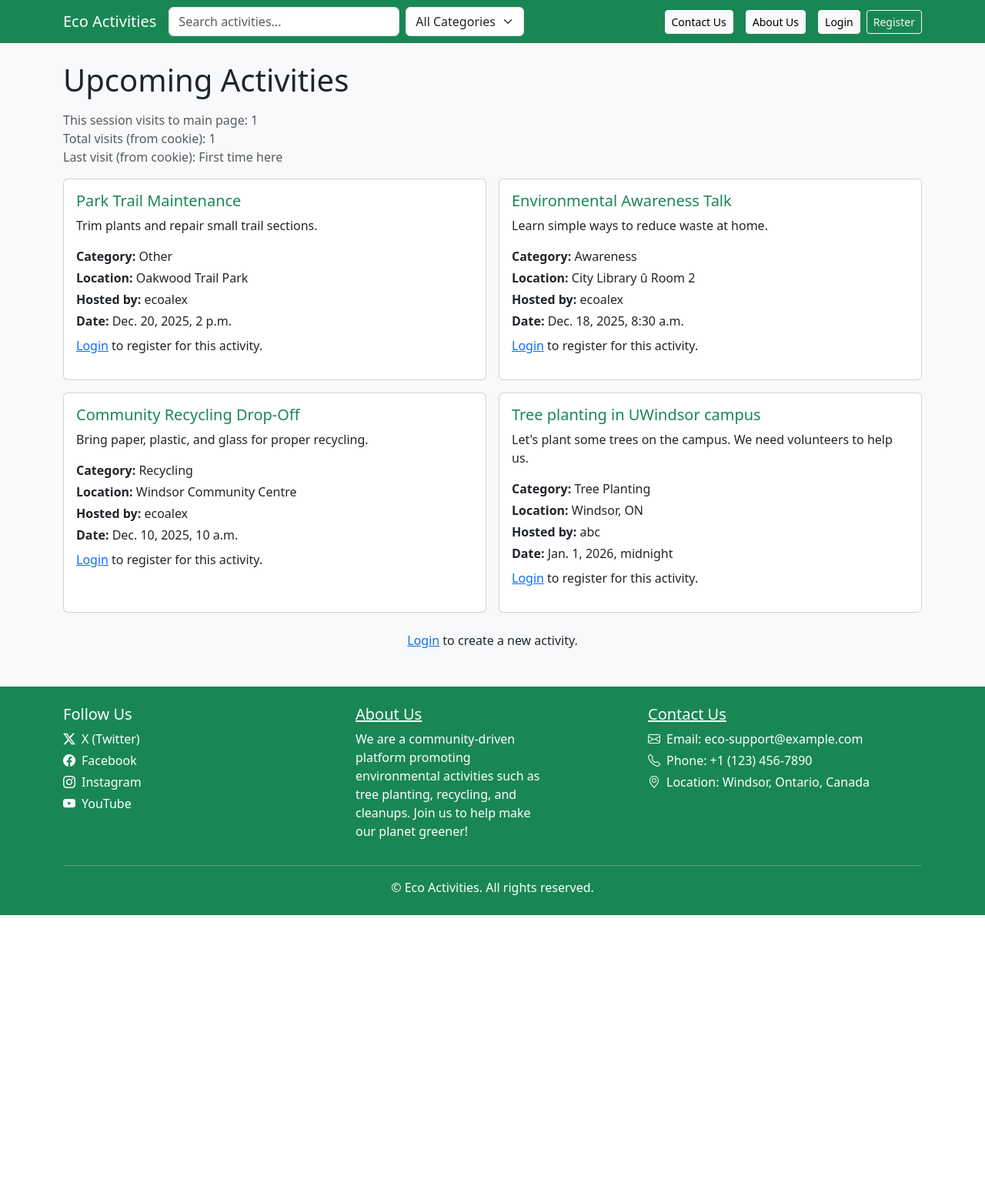
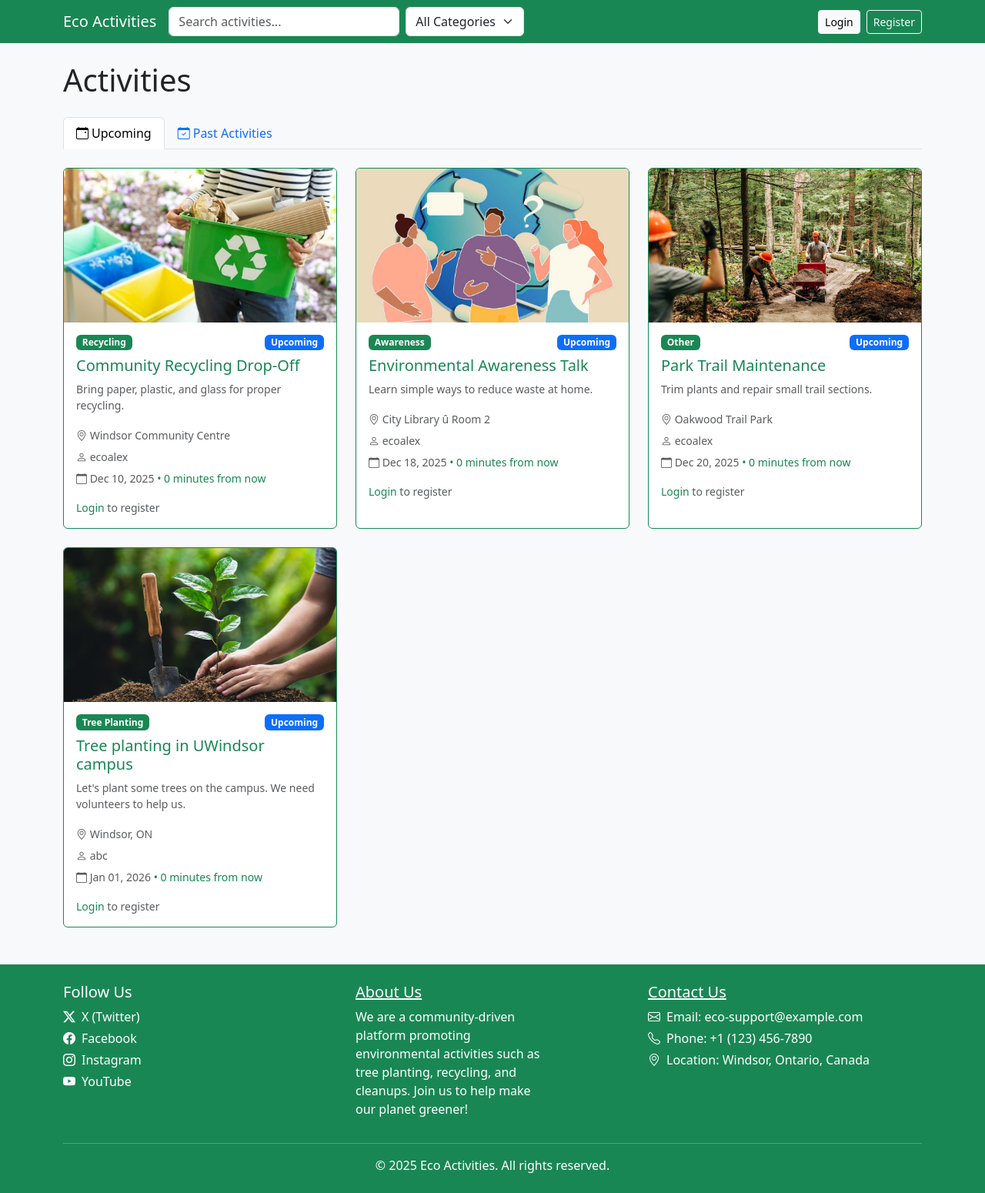
Before and after one commit to Yiheng-Gao/Environmental-Activity-Information-Website, a Django app: page /activities/ in a window 1280 px wide. Shown: the whole page at 77% size. Before the commit the page ends 1189 px from the top, so only its background shows below. Run offline with Django 5.2, Linux system fonts and the light colour scheme; data comes from the database, SQL or seed files in the repository.

Commit message:
Improve activity list with card layout, date filtering, and login form enhancements

```diff
--- a/Environmental_Activity_Information_Website/settings.py
+++ b/Environmental_Activity_Information_Website/settings.py
@@ -134,5 +134,5 @@ MEDIA_ROOT = os.path.join(BASE_DIR, 'media')
 
 TEMPLATES[0]['DIRS'] = [BASE_DIR / 'templates']
 
-LOGIN_REDIRECT_URL = 'activity_list'
+LOGIN_REDIRECT_URL = 'home'
 LOGOUT_REDIRECT_URL = 'home'
--- a/main/templates/main/activity_list.html
+++ b/main/templates/main/activity_list.html
@@ -1,50 +1,103 @@
 {% extends 'main/base.html' %}
 {% block title %}Activities · Eco Activities{% endblock %}
 {% block content %}
-<h1 class="mb-3">
+
+<div class="d-flex justify-content-between align-items-center mb-4">
+    <h1 class="mb-0">Activities</h1>
+    {% if user.is_authenticated %}
+        <a href="{% url 'activity_create' %}" class="btn btn-success">
+            <i class="bi bi-plus-circle me-1"></i>Create Activity
+        </a>
+    {% endif %}
+</div>
+
+<ul class="nav nav-tabs mb-4">
+    <li class="nav-item">
+        <a class="nav-link {% if date_filter == 'upcoming' or not date_filter %}active{% endif %}"
+           href="{% url 'activity_list' %}?date_filter=upcoming{% if query %}&q={{ query }}{% endif %}{% if category_filter %}&category={{ category_filter }}{% endif %}">
+            <i class="bi bi-calendar-event me-1"></i>Upcoming
+        </a>
+    </li>
+    <li class="nav-item">
+        <a class="nav-link {% if date_filter == 'past' %}active{% endif %}"
+           href="{% url 'activity_list' %}?date_filter=past{% if query %}&q={{ query }}{% endif %}{% if category_filter %}&category={{ category_filter }}{% endif %}">
+            <i class="bi bi-calendar-check me-1"></i>Past Activities
+        </a>
+    </li>
+</ul>
+
 {% if query or category_filter %}
+    <div class="alert alert-info d-flex justify-content-between align-items-center mb-4">
+        <div>
             {% if query and category_filter %}
-            Search results for "{{ query }}" in {{ category_filter }}
+                <i class="bi bi-search me-1"></i>Search: "{{ query }}" in {{ category_filter }}
             {% elif query %}
-            Search results for "{{ query }}"
+                <i class="bi bi-search me-1"></i>Search: "{{ query }}"
             {% elif category_filter %}
-            Activities in {{ category_filter }}
+                <i class="bi bi-tag me-1"></i>Category: {{ category_filter }}
             {% endif %}
-    {% else %}
-        Upcoming Activities
-    {% endif %}
-</h1>
-{% if query or category_filter %}
-    <p class="text-muted">
-        <a href="{% url 'activity_list' %}" class="text-decoration-none">Clear filters</a>
-    </p>
+        </div>
+        <a href="{% url 'activity_list' %}?date_filter={{ date_filter }}" class="btn btn-sm btn-outline-secondary">
+            <i class="bi bi-x-circle me-1"></i>Clear filters
+        </a>
+    </div>
 {% endif %}
 
-    <p class="text-muted">
-    This session visits to main page: {{ session_visit_count }}<br>
-    Total visits (from cookie): {{ cookie_total_visits }}<br>
-    Last visit (from cookie): {{ cookie_last_visit|default:"First time here" }}
-</p>
 
-<div class="row g-3">
+<div class="row g-4">
   {% for a in activities %}
-    <div class="col-md-6">
-      <div class="card h-100">
+    <div class="col-md-6 col-lg-4">
+      <div class="card h-100 border-success">
+        {% if a.media.first and a.media.first.is_image %}
+          <img src="{{ a.media.first.file.url }}" class="card-img-top" alt="{{ a.title }}" style="height: 200px; object-fit: cover;">
+        {% else %}
+          <div class="card-img-top bg-success d-flex align-items-center justify-content-center" style="height: 200px;">
+            <i class="bi bi-tree text-white" style="font-size: 4rem;"></i>
+          </div>
+        {% endif %}
         <div class="card-body">
+          <div class="d-flex justify-content-between align-items-start mb-2">
+            <span class="badge bg-success">{{ a.category }}</span>
+            {% if date_filter == 'past' %}
+              <span class="badge bg-secondary">Past</span>
+            {% else %}
+              <span class="badge bg-primary">Upcoming</span>
+            {% endif %}
+          </div>
           <h5 class="card-title">
             <a href="{% url 'activity_detail' a.pk %}" class="text-success text-decoration-none">
               {{ a.title }}
             </a>
           </h5>
-
-          <p class="card-text">{{ a.description|truncatechars:140 }}</p>
-          <p class="mb-1"><strong>Category:</strong> {{ a.category }}</p>
-          <p class="mb-1"><strong>Location:</strong> {{ a.location }}</p>
-          <p class="mb-1"><strong>Hosted by:</strong> {{ a.created_by }} </p>
-          <p class="mb-0"><strong>Date:</strong> {{ a.date }}</p>
+          <p class="card-text text-muted small">{{ a.description|truncatechars:100 }}</p>
+          <p class="card-text mb-1"><small class="text-muted"><i class="bi bi-geo-alt"></i> {{ a.location }}</small></p>
+          <p class="card-text mb-1"><small class="text-muted"><i class="bi bi-person"></i> {{ a.created_by }}</small></p>
+          <p class="card-text mb-3">
+            <small class="text-muted">
+              <i class="bi bi-calendar"></i> {{ a.date|date:"M d, Y" }}
+              {% if date_filter == 'upcoming' %}
+                {% with time_diff=a.date|timesince:now %}
+                  {% if time_diff and "0 minutes" not in time_diff %}
+                    <span class="text-success">• {{ time_diff }} from now</span>
+                  {% endif %}
+                {% endwith %}
+              {% else %}
+                {% with time_diff=a.date|timesince:now %}
+                  {% if time_diff and "0 minutes" not in time_diff %}
+                    <span class="text-muted">• {{ time_diff }} ago</span>
+                  {% endif %}
+                {% endwith %}
+              {% endif %}
+            </small>
+          </p>
 
           {% if user.is_authenticated %}
-              <div class="mt-2">
+            <div class="mt-auto">
+              {% if date_filter == 'past' %}
+                {% if a.id in registered_ids %}
+                  <span class="badge bg-success">You attended</span>
+                {% endif %}
+              {% else %}
                 {% if a.id in registered_ids %}
                   <span class="badge bg-success me-2">Registered</span>
                   <form method="post" action="{% url 'activity_cancel' a.pk %}" style="display:inline;">
@@ -56,38 +109,42 @@
                 {% else %}
                   <form method="post" action="{% url 'activity_register' a.pk %}" style="display:inline;">
                     {% csrf_token %}
-                    <button type="submit" class="btn btn-sm btn-primary">
+                    <button type="submit" class="btn btn-sm btn-success">
                       Register
                     </button>
                   </form>
                 {% endif %}
+              {% endif %}
             </div>
           {% else %}
-              <p class="mt-2">
-                <a href="{% url 'login' %}">Login</a> to register for this activity.
+            {% if date_filter == 'upcoming' %}
+              <p class="text-muted small mb-0">
+                <a href="{% url 'login' %}" class="text-success text-decoration-none">Login</a> to register
               </p>
             {% endif %}
-
-
+          {% endif %}
         </div>
       </div>
     </div>
   {% empty %}
-    <p>No activities yet. Add some in <a href="/admin/">admin</a>.</p>
+    <div class="col-12">
+      <div class="text-center py-5">
+        <i class="bi bi-calendar-x display-1 text-muted mb-3"></i>
+        <p class="text-muted">
+          {% if date_filter == 'past' %}
+            No past activities found.
+          {% else %}
+            No upcoming activities found.
+          {% endif %}
+          {% if user.is_authenticated %}
+            <a href="{% url 'activity_create' %}" class="text-success text-decoration-none">Create one</a> or check back later!
+          {% else %}
+            <a href="{% url 'login' %}" class="text-success text-decoration-none">Login</a> to create an activity.
+          {% endif %}
+        </p>
+      </div>
+    </div>
   {% endfor %}
-
-</div>
-
-  <div class="mt-4 text-center">
-  {% if user.is_authenticated %}
-    <a href="{% url 'activity_create' %}" class="btn btn-success btn-lg">
-      + Create New Activity
-    </a>
-  {% else %}
-    <p>
-      <a href="{% url 'login' %}">Login</a> to create a new activity.
-    </p>
-  {% endif %}
 </div>
 
 {% endblock %}
--- a/main/templates/main/base.html
+++ b/main/templates/main/base.html
@@ -41,12 +41,6 @@
 </form>
 
     <div class="ms-auto d-flex align-items-center">
-        <a href="{% url 'contact_us' %}" class="btn btn-light btn-sm me-3">
-        Contact Us
-      </a>
-    <a href="{% url 'about_us' %}" class="btn btn-light btn-sm me-3">
-        About Us
-      </a>
       {% if user.is_authenticated %}
          <a href="{% url 'user_history' %}" class="text-white me-2 text-decoration-none">
             Hi, {{ user.username }}
--- a/main/urls.py
+++ b/main/urls.py
@@ -6,6 +6,7 @@ urlpatterns = [
     path('', views.home, name='home'),
     path('activities/', views.ActivityListView.as_view(), name='activity_list'),
     path('signup/', views.signup, name='signup'),
+    path('accounts/login/', views.CustomLoginView.as_view(), name='login'),
     path('activity/new/', views.activity_create, name='activity_create'),
     path('activity/<int:pk>/', views.ActivityDetailView.as_view(), name='activity_detail'),
     path('search-suggest/', views.search_suggest, name='search_suggest'),
--- a/main/views.py
+++ b/main/views.py
@@ -1,15 +1,16 @@
 # main/views.py
 from django.shortcuts import render, redirect, get_object_or_404
 from django.contrib.auth.forms import UserCreationForm
-from django.contrib.auth import login
+from django.contrib.auth import login, authenticate
 from .models import Activity, Media, Registration, UserHistory
 from django.contrib import messages
-from django.http import JsonResponse
+from django.http import JsonResponse, HttpResponseRedirect
 from django.db.models import Q
 from django.contrib.auth.decorators import login_required
 from django.utils import timezone
 from .forms import CustomSignupForm, ContactMessageForm
 from django.views.generic import ListView, DetailView, CreateView, UpdateView, DeleteView
+from django.contrib.auth.views import LoginView as DjangoLoginView
 
 class ActivityListView(ListView):
     model = Activity
@@ -19,8 +20,17 @@ class ActivityListView(ListView):
     def get_queryset(self):
         q = self.request.GET.get('q', '')
         category_filter = self.request.GET.get('category', '')
+        date_filter = self.request.GET.get('date_filter', 'upcoming')
+
+        now = timezone.now()
 
         queryset = Activity.objects.all()
+
+        # Filter by date (upcoming vs past)
+        if date_filter == 'past':
+            queryset = queryset.filter(date__lt=now).order_by('-date')
+        else:  # default to 'upcoming'
+            queryset = queryset.filter(date__gte=now).order_by('date')
 
         # Apply keyword search filter
         if q:
@@ -34,7 +44,7 @@ class ActivityListView(ListView):
         if category_filter:
             queryset = queryset.filter(category=category_filter)
 
-        return queryset.order_by('-created_at')
+        return queryset
 
     def get_context_data(self, **kwargs):
         context = super().get_context_data(**kwargs)
@@ -42,19 +52,7 @@ class ActivityListView(ListView):
 
         q = request.GET.get('q', '')
         category_filter = request.GET.get('category', '')
-
-        # session
-        session_visit_count = request.session.get('main_page_visits', 0) + 1
-        request.session['main_page_visits'] = session_visit_count
-
-        # cookies
-        raw_total = request.COOKIES.get('total_visits', '0')
-        try:
-            total_visits = int(raw_total) + 1
-        except ValueError:
-            total_visits = 1
-
-        last_visit = request.COOKIES.get('last_visit')
+        date_filter = request.GET.get('date_filter', 'upcoming')
 
         # user registrations
         registered_ids = set()
@@ -70,32 +68,26 @@ class ActivityListView(ListView):
         from .models import Activity
         category_choices = Activity.CATEGORY_CHOICES
 
-        # Add to context
+        # Add current time for relative date calculations
+        from django.utils import timezone
         context.update({
             'query': q,
             'category_filter': category_filter,
+            'date_filter': date_filter,
             'category_choices': category_choices,
             'registered_ids': registered_ids,
-            'session_visit_count': session_visit_count,
-            'cookie_total_visits': total_visits,
-            'cookie_last_visit': last_visit,
+            'now': timezone.now(),
         })
 
         return context
 
     def render_to_response(self, context, **response_kwargs):
-        """Attach cookies to the response."""
         response = super().render_to_response(context, **response_kwargs)
 
-        max_age = 30 * 24 * 60 * 60
-        response.set_cookie('total_visits', context['cookie_total_visits'], max_age=max_age)
-        response.set_cookie('last_visit', timezone.now().isoformat(), max_age=max_age)
-
-        # DB logging
         if self.request.user.is_authenticated:
             UserHistory.objects.create(
                 user=self.request.user,
-                action="Visited main page"
+                action="Visited activities page"
             )
 
         return response
@@ -304,6 +296,37 @@ def contact_us(request):
 def about_us(request):
     return render(request, 'main/about_us.html')
 
+class CustomLoginView(DjangoLoginView):
+    template_name = 'registration/login.html'
+
+    def get(self, request, *args, **kwargs):
+        failed_attempts = request.session.get('failed_login_attempts', 0)
+        context = self.get_context_data()
+        context['failed_attempts'] = failed_attempts
+        return self.render_to_response(context)
+
+    def form_valid(self, form):
+        if 'failed_login_attempts' in self.request.session:
+            del self.request.session['failed_login_attempts']
+
+        response = super().form_valid(form)
+
+        if self.request.user.is_authenticated:
+            UserHistory.objects.create(
+                user=self.request.user,
+                action="Logged in"
+            )
+
+        return response
+
+    def form_invalid(self, form):
+        failed_attempts = self.request.session.get('failed_login_attempts', 0) + 1
+        self.request.session['failed_login_attempts'] = failed_attempts
+
+        context = self.get_context_data(form=form)
+        context['failed_attempts'] = failed_attempts
+        return self.render_to_response(context)
+
 def home(request):
     """Homepage view with hero section and statistics"""
     from django.db.models import Count
```
Also changed, not shown: templates/registration/login.html (+34 -0 lines). Lines whose indentation alone changed are shown as unchanged.
